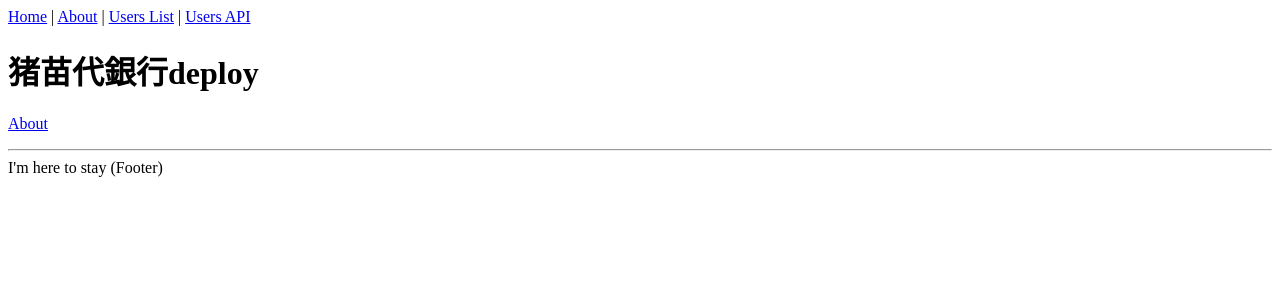
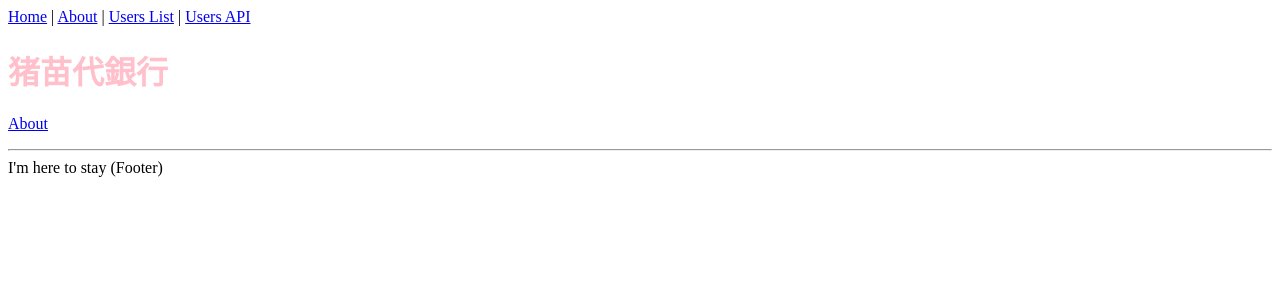
Before and after one commit to PeachGangClub/inawashiro-bank, a Next.js app: page / in a window 1280 px wide. Shown: the top 300 px of the page. Built offline with nearby package versions, Linux system fonts and the light colour scheme.

Commit message:
タイトルにstyle適用

```diff
--- a/pages/index.tsx
+++ b/pages/index.tsx
@@ -3,12 +3,17 @@ import Layout from '../components/Layout'
 
 const IndexPage = () => (
   <Layout title="猪苗代銀行">
-    <h1>猪苗代銀行deploy</h1>
+    <h1 className="title">猪苗代銀行</h1>
     <p>
       <Link href="/about">
         <a>About</a>
       </Link>
     </p>
+    <style jsx>{`
+      .title {
+        color: ${'pink'}
+      }
+    `}</style>
   </Layout>
 )
 
```
